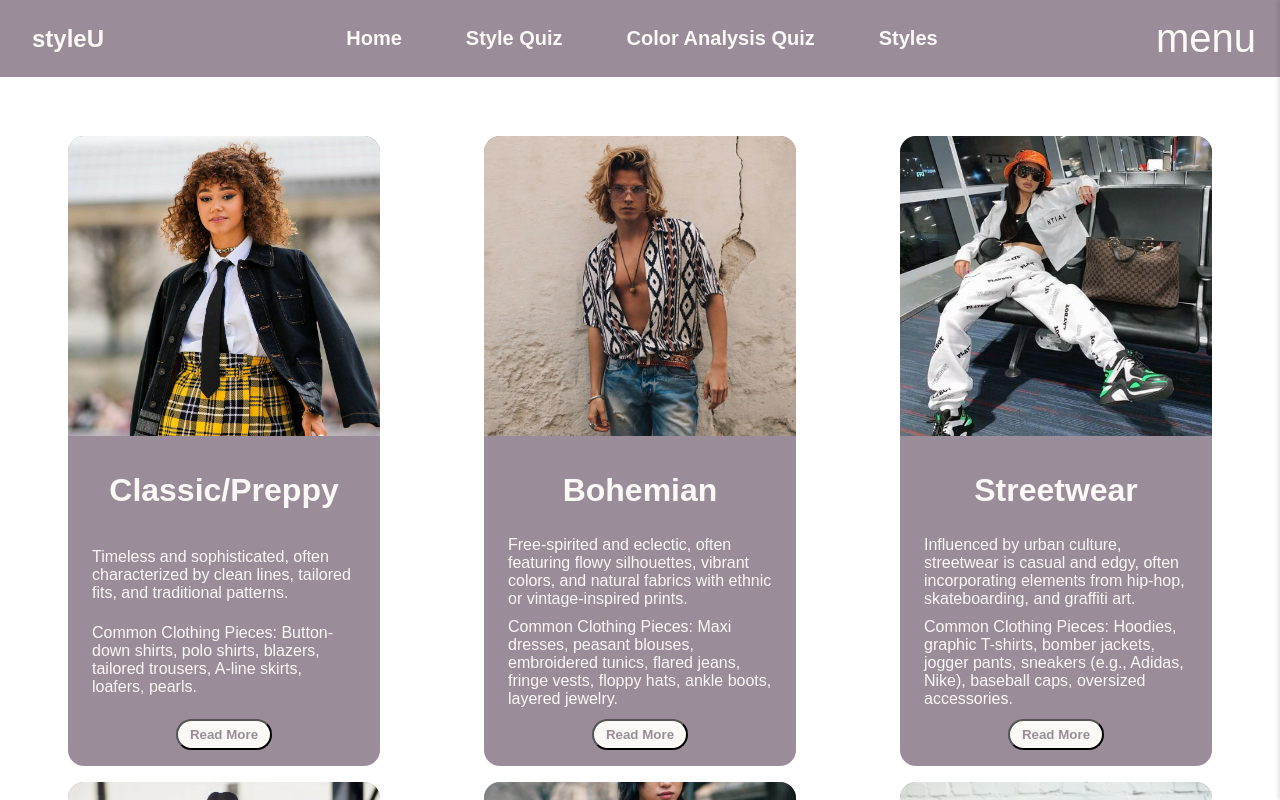
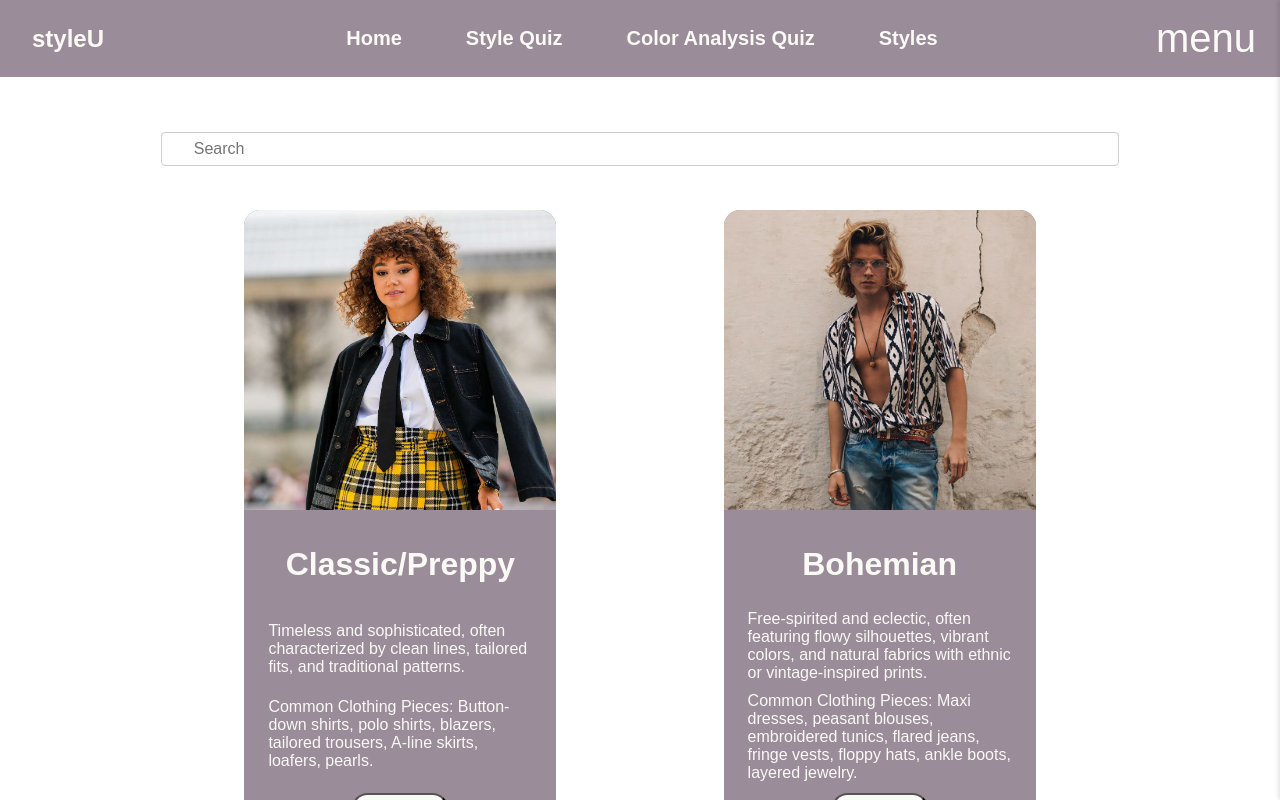
Before and after one commit to info340-sp24a/project-rockuutree, a React (Create React App) app in the folder my-app/: page /styles in a window 1280 px wide. Shown: the top 800 px of the page. Built offline with nearby package versions, Linux system fonts and the light colour scheme.

Commit message:
Search bar

```diff
--- a/my-app/public/index.html
+++ b/my-app/public/index.html
@@ -33,7 +33,7 @@
       work correctly both with client-side routing and a non-root public URL.
       Learn how to configure a non-root public URL by running `npm run build`.
     -->
-    <title>Ryan Vu</title>
+    <title>styleU</title>
   </head>
   <body>
     <noscript>You need to enable JavaScript to run this app.</noscript>
--- a/my-app/src/assets/style_data.json
+++ b/my-app/src/assets/style_data.json
@@ -61,6 +61,13 @@
     "Common_Clothing_Pieces": "Studded jackets, ripped jeans, band T-shirts, leather boots, fishnet stockings, plaid skirts, spiked jewelry, Mohawk hairstyles.",
     "Short_Description": "Rebellious attitude with DIY elements and bold prints.",
     "Main_img": "punk.jpeg"
+  },
+  {
+    "Style_Name": "Casual Chic",
+    "Description": "Effortlessly stylish and comfortable, casual chic combines relaxed clothing with sophisticated elements to create a polished yet laid-back look.",
+    "Common_Clothing_Pieces": "Jeans, blazers, simple T-shirts, ballet flats, statement handbags, minimalistic jewelry.",
+    "Short_Description": "Relaxed and stylish with a polished touch.",
+    "Main_img": "casual_chic.webp"
   },
   {
     "Style_Name": "Hip-hop",
--- /dev/null
+++ b/my-app/src/components/StylePages/SearchBar.js
@@ -0,0 +1,20 @@
+import React from 'react';
+
+function SearchBar(props) {
+    const { searchQuery, setSearchQuery } = props;
+    const handleInputChange = (event) => {
+        setSearchQuery(event.target.value);
+    };
+
+    return (
+        <input
+            type='text'
+            placeholder='Search'
+            value={searchQuery}
+            onChange={handleInputChange}
+            className='search-bar'
+        />
+    );
+}
+
+export default SearchBar;
--- a/my-app/src/components/StylePages/StylePage.js
+++ b/my-app/src/components/StylePages/StylePage.js
@@ -2,21 +2,35 @@ import React, {useState} from 'react';
 import ReactDOM from 'react-dom/client';
 import NavBar from '../nav/nav';
 import { Footer } from '../footer/footer';
+import SearchBar from './SearchBar';
 import '../../index.css'
 
 import StyleCardList from './StyleCardList';
 
 function StylePage(props){
+    /*Nav Bar */
     const [isMenuOpen, setIsMenuOpen] = useState(false);
     const toggleMenu = () => {
         setIsMenuOpen(!isMenuOpen);
     };
+
+
     const { style_data } = props;
+
+    // Search Bar
+    const [searchQuery, setSearchQuery] = useState('');
+    const filteredStyleData = style_data.filter(style =>
+        style.Style_Name.toLowerCase().includes(searchQuery.toLowerCase())
+    );
+
     return(
         <div className='style-page'>
             <NavBar/>
             <main>
-                <StyleCardList style_data={style_data} />
+                <div className='content-container'>
+                    <SearchBar Query={searchQuery} setSearchQuery={setSearchQuery}/>
+                    <StyleCardList style_data={filteredStyleData} />
+                </div>
             </main>
             <Footer />
         </div>
@@ -24,4 +38,5 @@ function StylePage(props){
 
 }
 
+
 export default StylePage;
--- a/my-app/src/index.css
+++ b/my-app/src/index.css
@@ -111,6 +111,7 @@ code {
 
   .style-Cards{
     width: 448px;
+    margin-bottom: 2em;
   }
 
 
@@ -122,6 +123,20 @@ code {
     font-size: 24px;
   }
 
+}
+
+.style-page .content-container {
+  width: 80%;
+  margin: 0 auto;
+  padding: 20px;
+}
+
+.style-page .search-bar {
+  width: 100%;
+  margin-bottom: 20px;
+  font-size: 16px;
+  border: 1px solid #ccc;
+  border-radius: 4px;
 }
 
 /* Medium devices (landscape tablets, 768px and up) */
```
Also changed, not shown: my-app/src/assets/casual_chic.webp (added).
